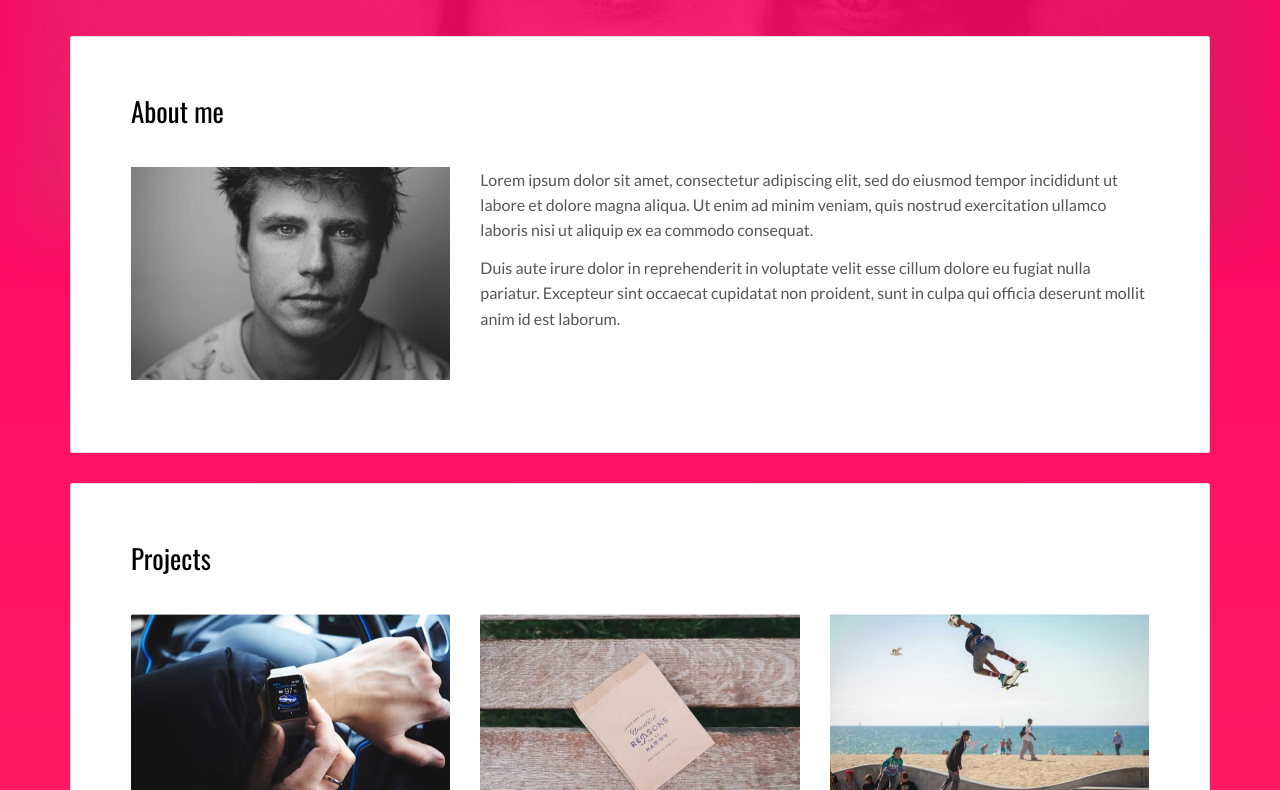
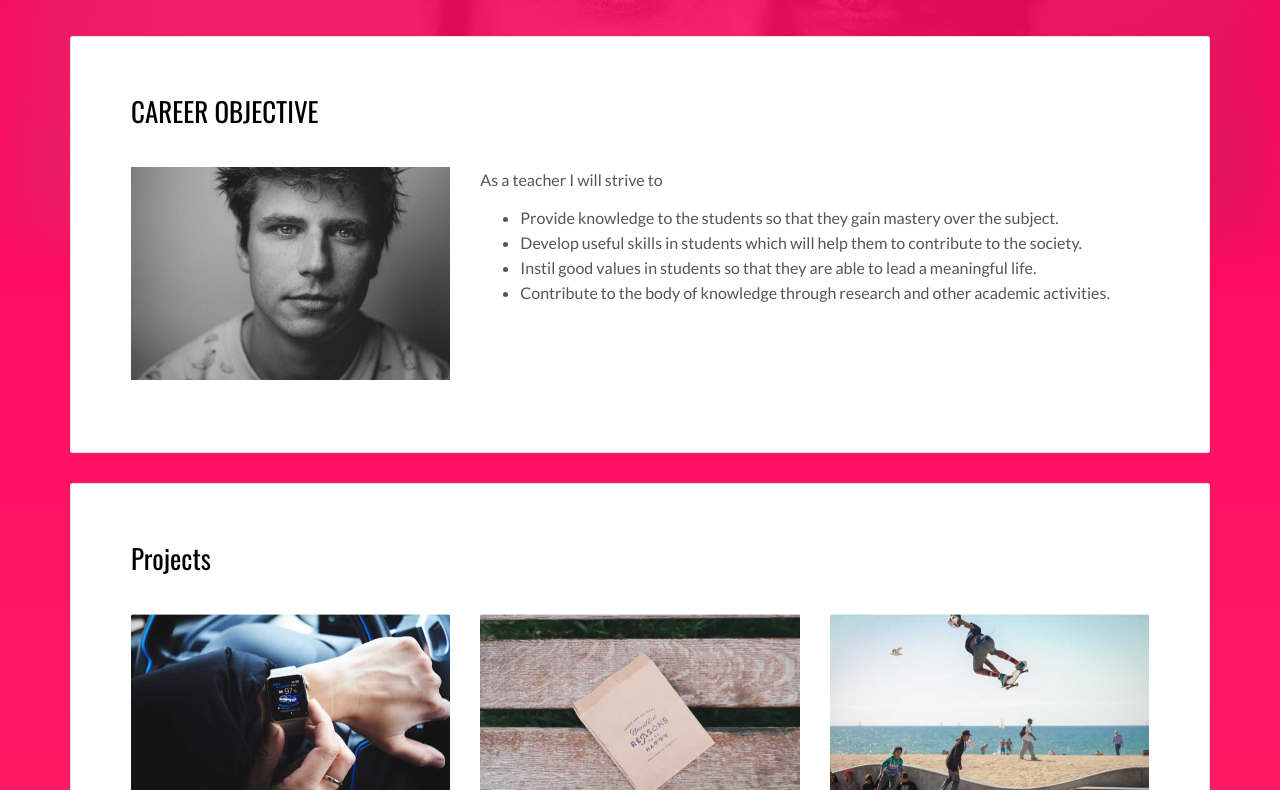
Before and after one commit to amalsureshz/portfolioTemplate, a plain HTML site: page index.html in a window 1280 px wide. Shown: the part 271-1061 px from the top of the page. Drawn offline with nearby package versions, Linux system fonts and the light colour scheme.

Commit message:
added career objectives

```diff
--- a/index.html
+++ b/index.html
@@ -28,7 +28,7 @@
   <header class="white-text-container section-container">
     <div class="text-center">
       <h1>I am Amal Suresh</h1>
-      <p>Web designer</p>
+      <p>Guest Lecturer</p>
       <p>
         <a class="fa-icon fa-icon-2x" href="https://facebook.com/" title="">
           <i class="fa fa-facebook"></i>
@@ -59,15 +59,20 @@
 
         <div class="card">
           <div class="card-block">
-            <h2>About me</h2>
+            <h2>CAREER OBJECTIVE</h2>
             <div class="row">
               <div class="col-md-4">
                 <p><img src="./assets/images/img-01.jpg" class="img-responsive" alt=""></p>
               </div>
               <div class="col-md-8">
+                <p>As a teacher I will strive to </p>
+                <ul>
+                  <li>Provide knowledge to the students so that they gain mastery over the subject.</li>
+                  <li>Develop useful skills in students which will help them to contribute to the society.</li>
+                  <li>Instil good values in students so that they are able to lead a meaningful life.</li>
+                  <li>Contribute to the body of knowledge through research and other academic activities.</li>
+                </ul>
 
-              <p>Lorem ipsum dolor sit amet, consectetur adipiscing elit, sed do eiusmod tempor incididunt ut labore et dolore magna aliqua. Ut enim ad minim veniam, quis nostrud exercitation ullamco laboris nisi ut aliquip ex ea commodo consequat.</p>
-              <p> Duis aute irure dolor in reprehenderit in voluptate velit esse cillum dolore eu fugiat nulla pariatur. Excepteur sint occaecat cupidatat non proident, sunt in culpa qui officia deserunt mollit anim id est laborum.</p>
 
               </div>
             </div>
```
